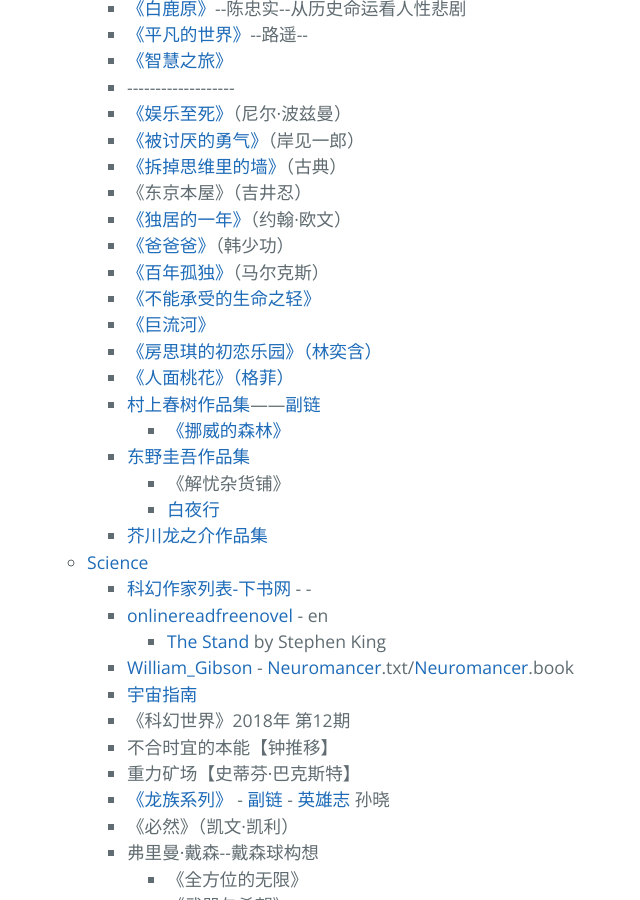
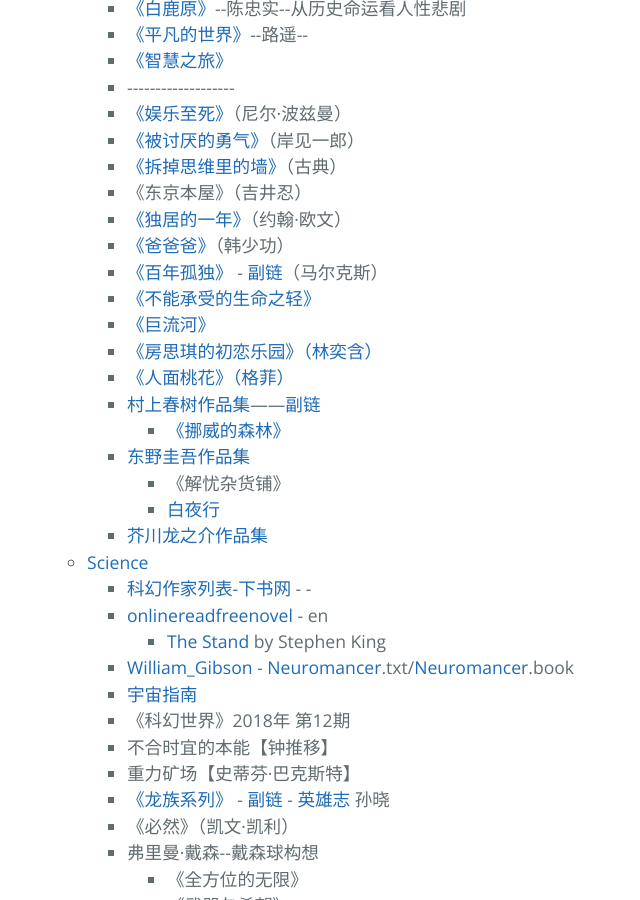
Before and after one commit to AmbroseRen/test, a Jekyll site: the page built from Library/BookListsOne.md, in a window 1280 px wide and 900 px high, scrolled down 3992 px. Shown: the whole window, without its empty margins (217-857 px from the left). Built offline with Jekyll 4.4.1, drawn with Linux system fonts in a browser that asks for light colours; our own code applies the rules of GitHub Pages for plain Markdown files; the repository's description, which GitHub fills in, is left out.

Commit message:
Update BookListsOne.md

```diff
--- a/Library/BookListsOne.md
+++ b/Library/BookListsOne.md
@@ -218,7 +218,7 @@
                     <li>《东京本屋》（吉井忍）</li>
                     <li><a href="https://www.xinremenxs.net/35266/">《独居的一年》</a>（约翰·欧文）</li>
                     <li><a href="https://www.kanunu8.com/book3/7988/">《爸爸爸》</a>（韩少功）</li>
-                    <li><a href="http://www.dushu369.com/waiguomingzhu/bngd/">《百年孤独》</a>（马尔克斯）</li>
+                    <li><a href="https://www.kunnu.com/bainiangudu/">《百年孤独》</a> - <a href="http://www.dushu369.com/waiguomingzhu/bngd/">副链</a>（马尔克斯）</li>
                     <li><a href="https://www.kunnu.com/shengmingzhiqing/">《不能承受的生命之轻》</a></li>
                     <li><a href="https://www.kanunu8.com/book3/5999/index.html">《巨流河》</a></li>
                     <li><a href="https://www.136book.com/fangsiqidichulianleyuan/">《房思琪的初恋乐园》（林奕含）</a></li>
```
